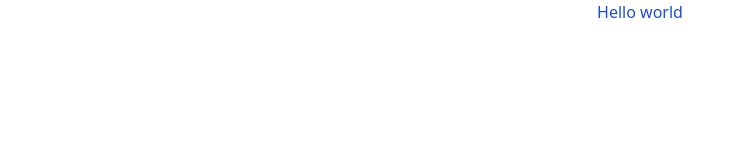
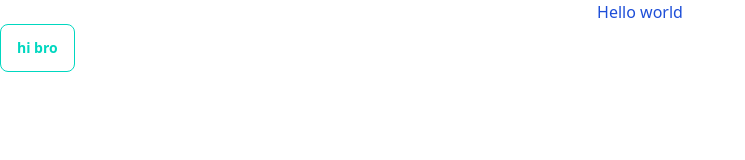
Before and after one commit to aaaaryaaa/Event-Reminder-MERN, a React (Create React App) app in the folder frontend/: page / in a window 1280 px wide. Shown: the top 160 px of the page, without its empty margins (0-745 px from the left). Built offline with nearby package versions, Linux system fonts and the light colour scheme.

Commit message:
added daisy ui

```diff
--- a/frontend/package.json
+++ b/frontend/package.json
@@ -36,6 +36,7 @@
     ]
   },
   "devDependencies": {
+    "daisyui": "^4.4.24",
     "tailwindcss": "^3.4.0"
   }
 }
--- a/frontend/src/App.js
+++ b/frontend/src/App.js
@@ -3,6 +3,7 @@ function App() {
   return (
     <div className="App">
       <h2 className="text-center text-blue-700">Hello world</h2>
+      <button className="btn btn-accent btn-outline">hi bro</button>
     </div>
   );
 }
--- a/frontend/tailwind.config.js
+++ b/frontend/tailwind.config.js
@@ -4,5 +4,5 @@ module.exports = {
   theme: {
     extend: {},
   },
-  plugins: [],
+  plugins: [require("daisyui")],
 }
```
Also changed, not shown: 1 other file (tests, documents, lock files or other folders).
